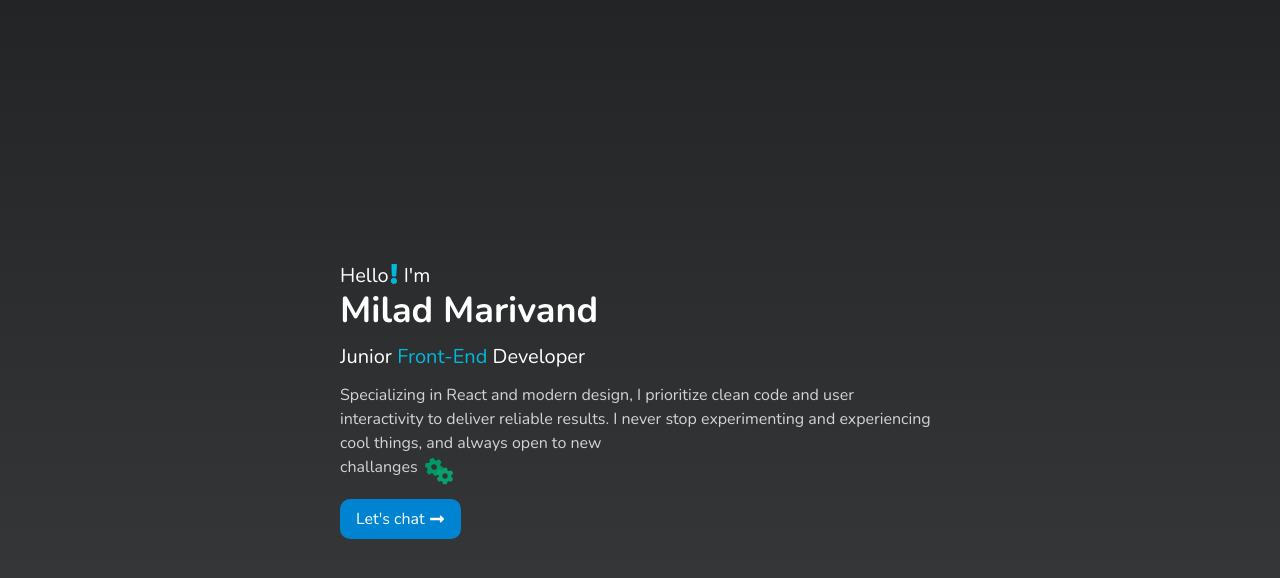
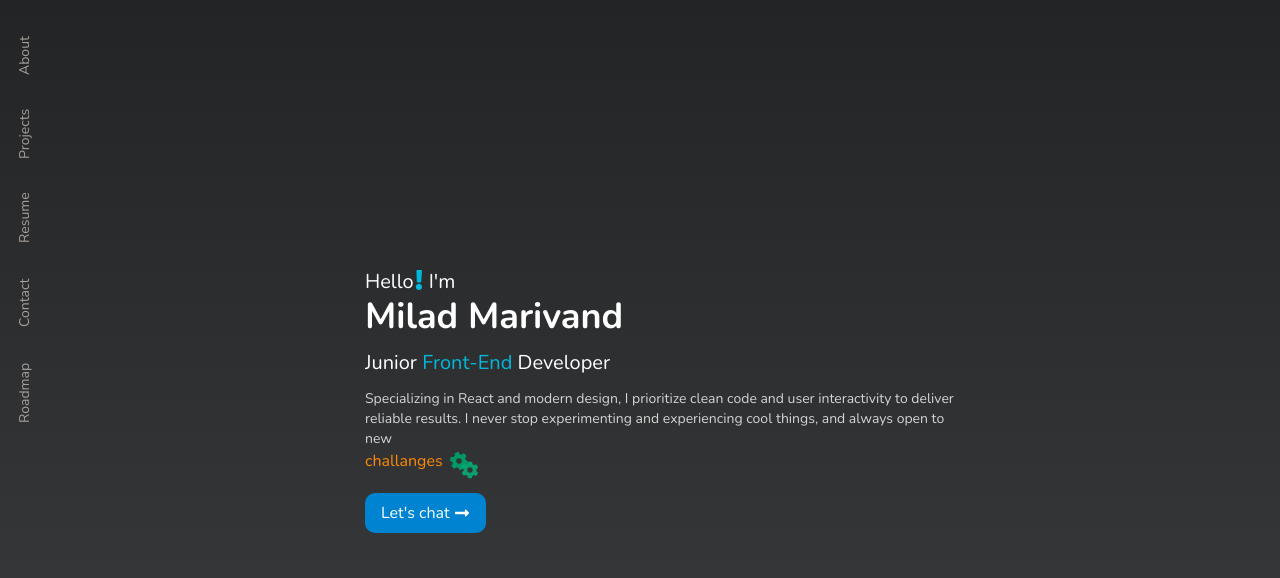
Before and after one commit to pixedit-dev/portfolio, a React app: page / in a window 1280 px wide. Shown: the top 578 px of the page. Built offline with nearby package versions, Linux system fonts and the light colour scheme; the HTML template or start-up script is replaced by a standard one.

Commit message:
Feat: add initial sidebar

```diff
--- a/src/components/Hero.jsx
+++ b/src/components/Hero.jsx
@@ -5,10 +5,10 @@ import Reveal from "./Reveal";
 
 const Hero = () => {
 	return (
-		<div className="h-screen mx-auto flex justify-center items-center px-6">
+		<div className="h-screen mx-auto flex justify-center items-center px-2 md:px-6">
 			<div className="font-nunito text-white flex flex-col gap-3">
 				<Reveal>
-					<h3 className="text-[20px] flex">
+					<h3 className="md:text-[20px] flex">
 						Hello
 						<motion.span
 							className="text-cyan-500 ml-[-5px]"
@@ -22,22 +22,22 @@ const Hero = () => {
 						</motion.span>{" "}
 						I'm
 					</h3>
-					<h1 className="text-4xl font-bold">Milad Marivand</h1>
+					<h1 className="md:text-4xl  font-bold">Milad Marivand</h1>
 				</Reveal>
 
 				<Reveal delay="0.3">
-					<h3 className="text-xl">
+					<h3 className="md:text-xl">
 						Junior <span className="text-cyan-500">Front-End</span> Developer
 					</h3>
 				</Reveal>
 				<Reveal delay="0.7">
-					<p className="max-w-[600px] text-neutral-300">
+					<p className="text-sm md:text[18px] max-w-[600px] text-neutral-300">
 						Specializing in React and modern design, I prioritize clean code and
 						user interactivity to deliver reliable results. I never stop
 						experimenting and experiencing cool things, and always open to new
 					</p>
 					<div className="flex items-center gap-1 pb-2">
-						<span className="text-neutral-300">challanges</span>
+						<span className="text-orange-400">challanges</span>
 						<AnimatedGears />
 					</div>
 				</Reveal>
@@ -45,7 +45,7 @@ const Hero = () => {
 					<motion.button
 						whileHover={{ scale: 0.9, background: "#3472b5" }}
 						whileTap={{ scale: 1 }}
-						className="flex bg-sky-600 py-2 px-4 w-fit rounded-[10px] cursor-pointer">
+						className="flex bg-sky-600 py-1 px-2 md:py-2 md:px-4 w-fit rounded-[10px] cursor-pointer">
 						Let's chat
 						<motion.span
 							className="ml-1 mt-[4px]"
--- a/src/components/Sidebar.jsx
+++ b/src/components/Sidebar.jsx
@@ -1,5 +1,30 @@
+import { motion } from "framer-motion";
 const Sidebar = () => {
-	return <div></div>;
+	return (
+		<motion.div
+			initial={{ x: -100 }}
+			animate={{ x: 0 }}
+			transition={{ duration: 2.4, ease: "easeInOut" }}
+			className="w-[50px] text-sm">
+			<ul className="h-full text-stone-400 flex flex-col gap-y-16 ">
+				<li className="mt-10">
+					<a className="block transform rotate-[-90deg]">About</a>
+				</li>
+				<li>
+					<a className="block transform rotate-[-90deg]">Projects</a>
+				</li>
+				<li>
+					<a className="block transform rotate-[-90deg]">Resume</a>
+				</li>
+				<li>
+					<a className="block transform rotate-[-90deg]">Contact</a>
+				</li>
+				<li>
+					<a className="block transform rotate-[-90deg] mt-3">Roadmap</a>
+				</li>
+			</ul>
+		</motion.div>
+	);
 };
 
 export default Sidebar;
```
